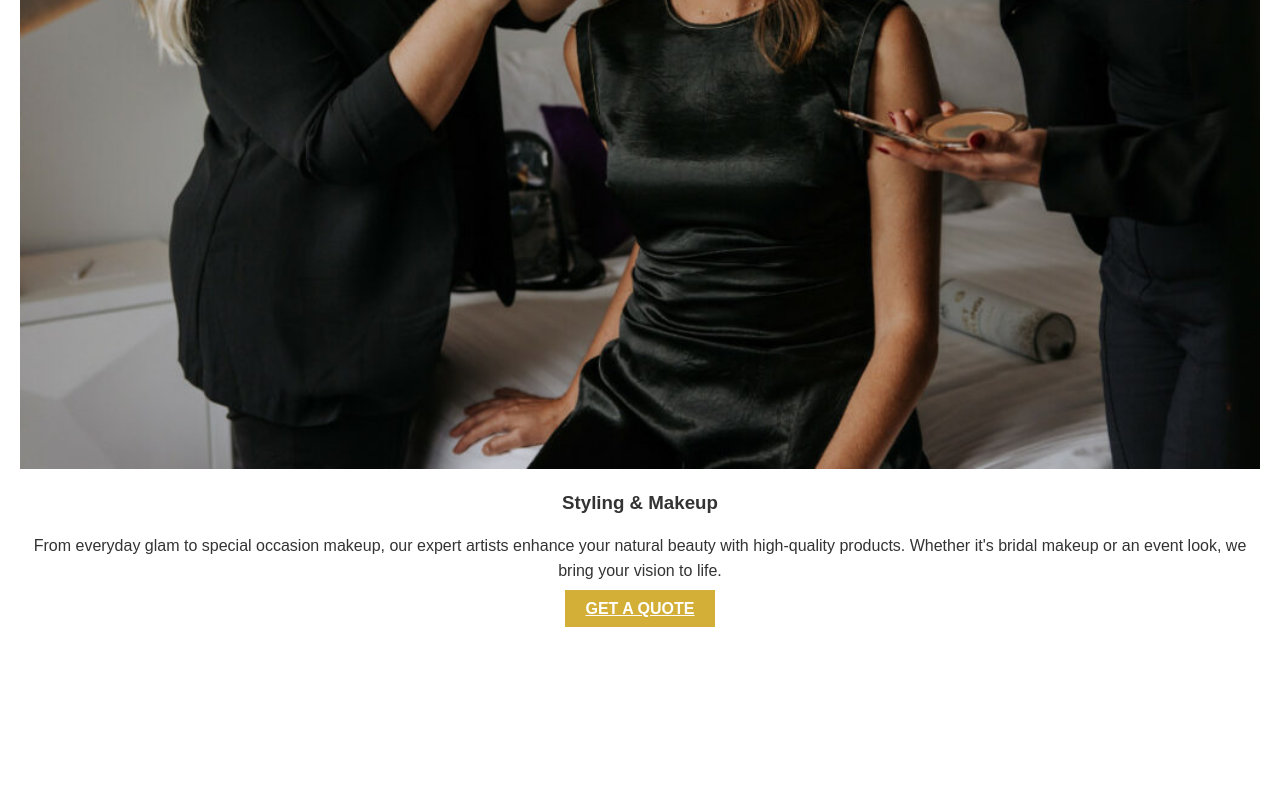
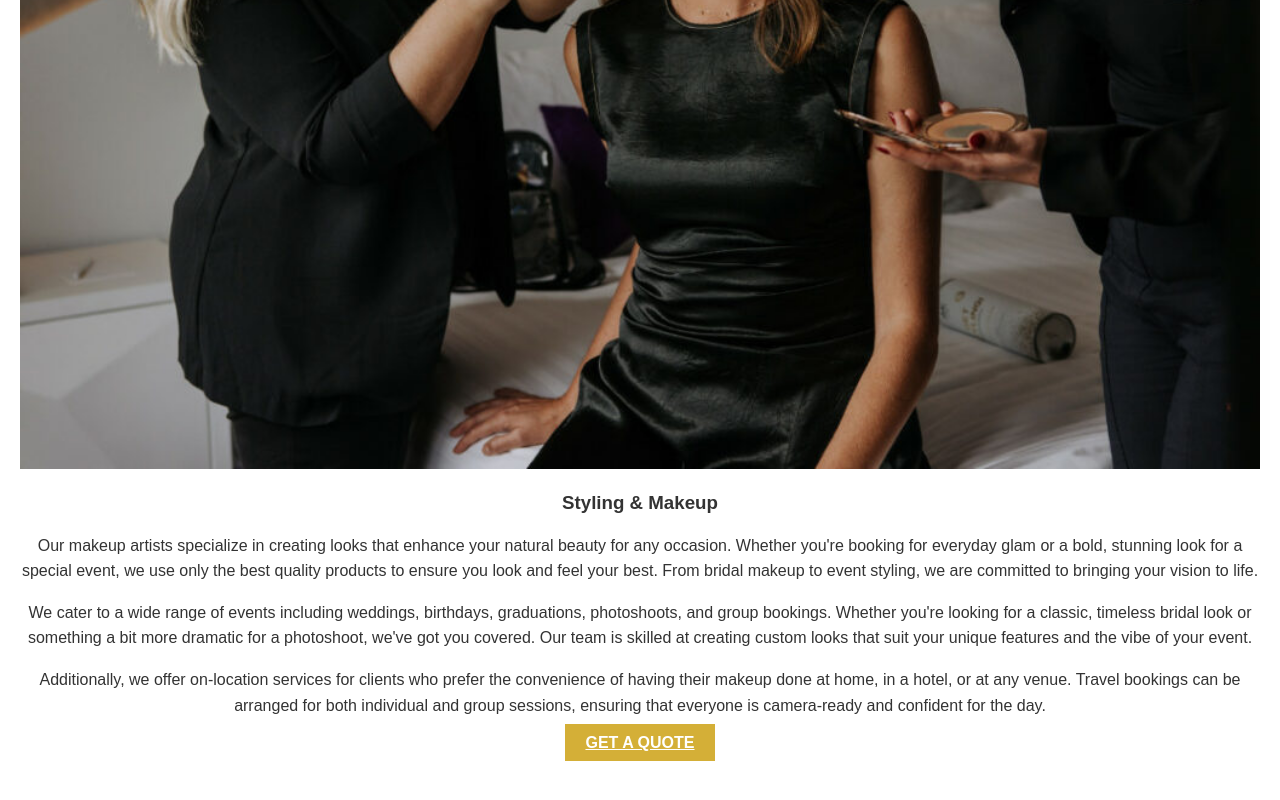
Before and after one commit to Miah-1/symiahrennie.github.io, a plain HTML site: page services.html in a window 1280 px wide. Shown: the part 2873-3673 px from the top of the page. Before the commit the page ends 3551 px from the top, so only its background shows below. Drawn offline with Linux system fonts and the light colour scheme.

Commit message:
Update services.html

```diff
--- a/services.html
+++ b/services.html
@@ -46,7 +46,12 @@
         <div class="service-box">
           <img src="Images/styling.jpg" alt="Styling & Makeup" />
           <h3>Styling & Makeup</h3>
-          <p>From everyday glam to special occasion makeup, our expert artists enhance your natural beauty with high-quality products. Whether it's bridal makeup or an event look, we bring your vision to life.</p>
+          <p>Our  makeup artists specialize in creating looks that enhance your natural beauty for any occasion. Whether you're booking for everyday glam or a bold, stunning look for a special event, we use only the best quality products to ensure you look and feel your  best. From bridal makeup to event styling, we are committed to bringing your vision to life.</p>
+
+  <p>We cater to a wide range of events including weddings, birthdays, graduations, photoshoots, and group bookings. Whether you're looking for a classic, timeless bridal look or something a bit more dramatic for a photoshoot, we've got you covered. Our team is skilled at creating custom looks that suit your unique features and the vibe of your event.</p>
+
+  <p>Additionally, we offer on-location services for clients who prefer the convenience of having their makeup done at home, in a hotel, or at any venue. Travel bookings can be arranged for both individual and group sessions, ensuring that everyone is camera-ready and confident for the day.</p>
+
           <a href="form.html" class="button">Get a Quote</a>
 
         </div>
```
